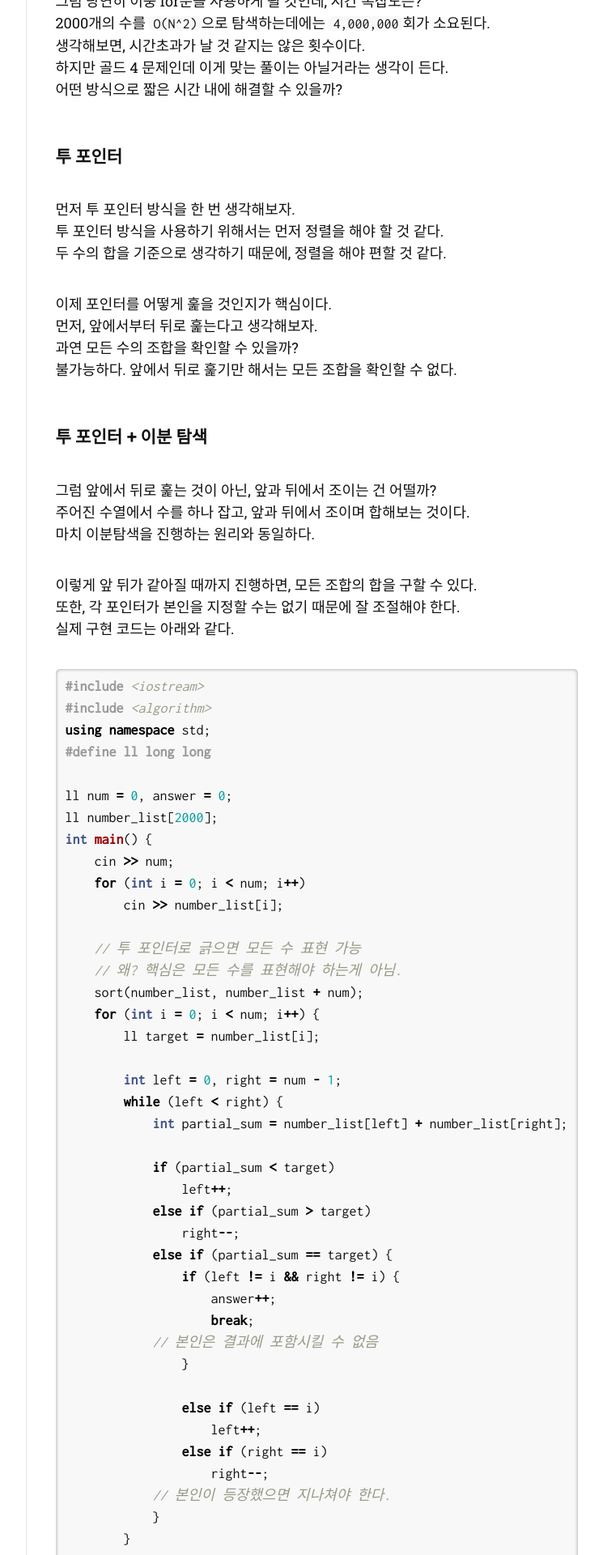
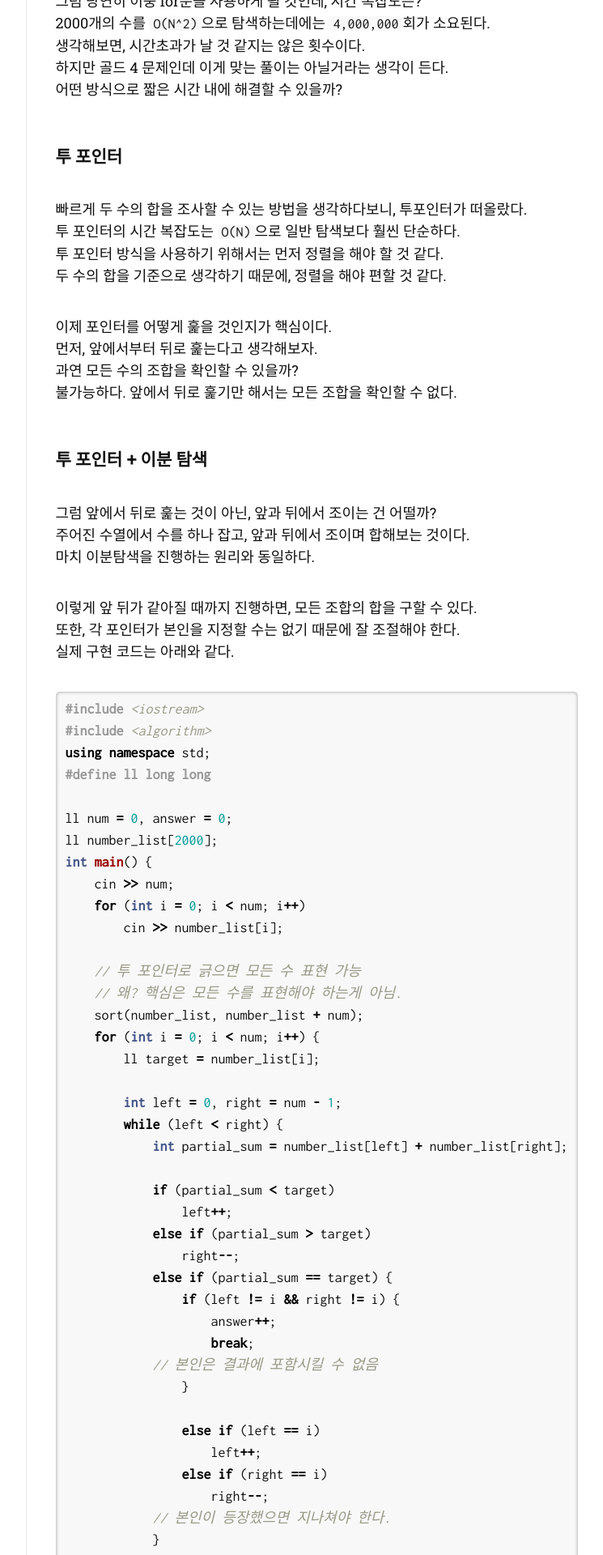
Before and after one commit to Jinseop-Sim/Jinseop-Sim.github.io, a Jekyll site: the page built from _posts/2023-12-06-bj-1253.md, in a window 1280 px wide. Shown: the part 680-2600 px from the top of the page at 81% size, without its empty margins (381-1126 px from the left). Built offline with Jekyll 4.4.1, drawn with Linux system fonts in a browser that asks for light colours; nearby versions of some CDN libraries; some web fonts are replaced.

Commit message:
글 수정

````diff
--- a/_posts/2023-12-06-bj-1253.md
+++ b/_posts/2023-12-06-bj-1253.md
@@ -24,7 +24,8 @@ author:
 어떤 방식으로 짧은 시간 내에 해결할 수 있을까?
 
 ### 투 포인터
-먼저 투 포인터 방식을 한 번 생각해보자.
+빠르게 두 수의 합을 조사할 수 있는 방법을 생각하다보니, 투포인터가 떠올랐다.
+투 포인터의 시간 복잡도는 ```O(N)```으로 일반 탐색보다 훨씬 단순하다.
 투 포인터 방식을 사용하기 위해서는 먼저 정렬을 해야 할 것 같다.
 두 수의 합을 기준으로 생각하기 때문에, 정렬을 해야 편할 것 같다.
 
````
